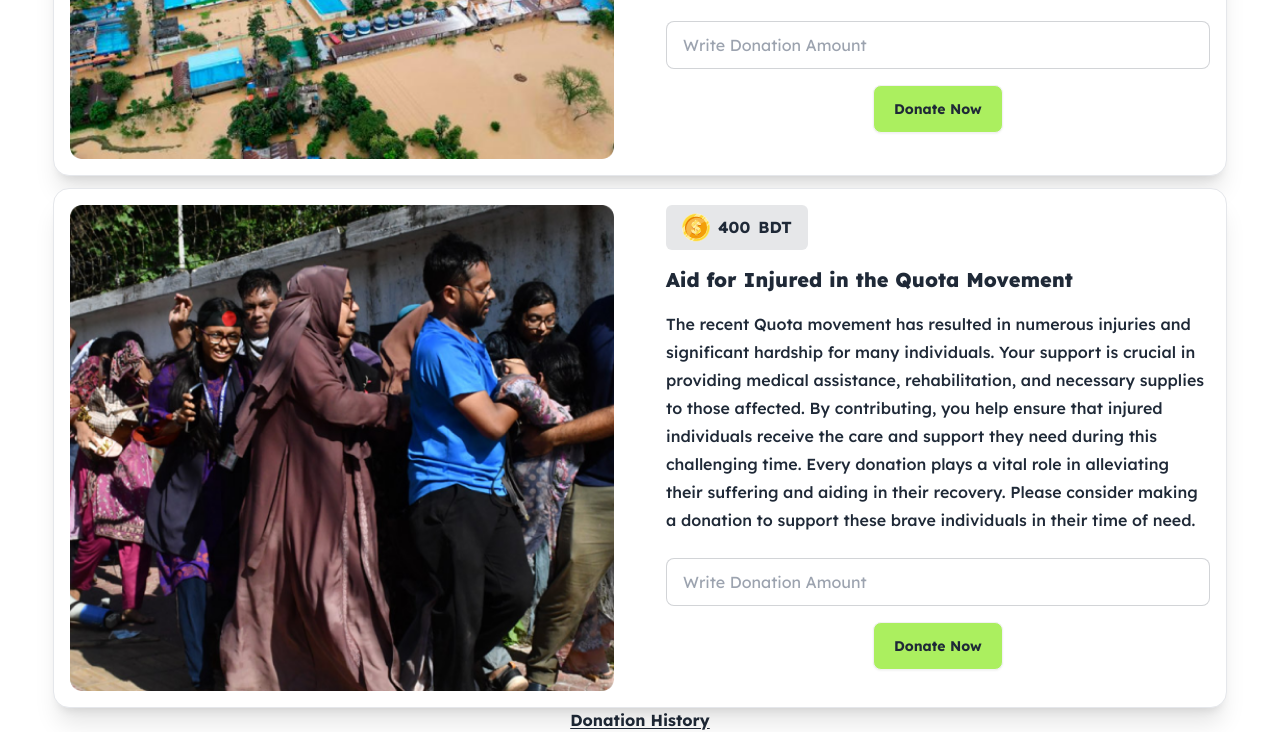
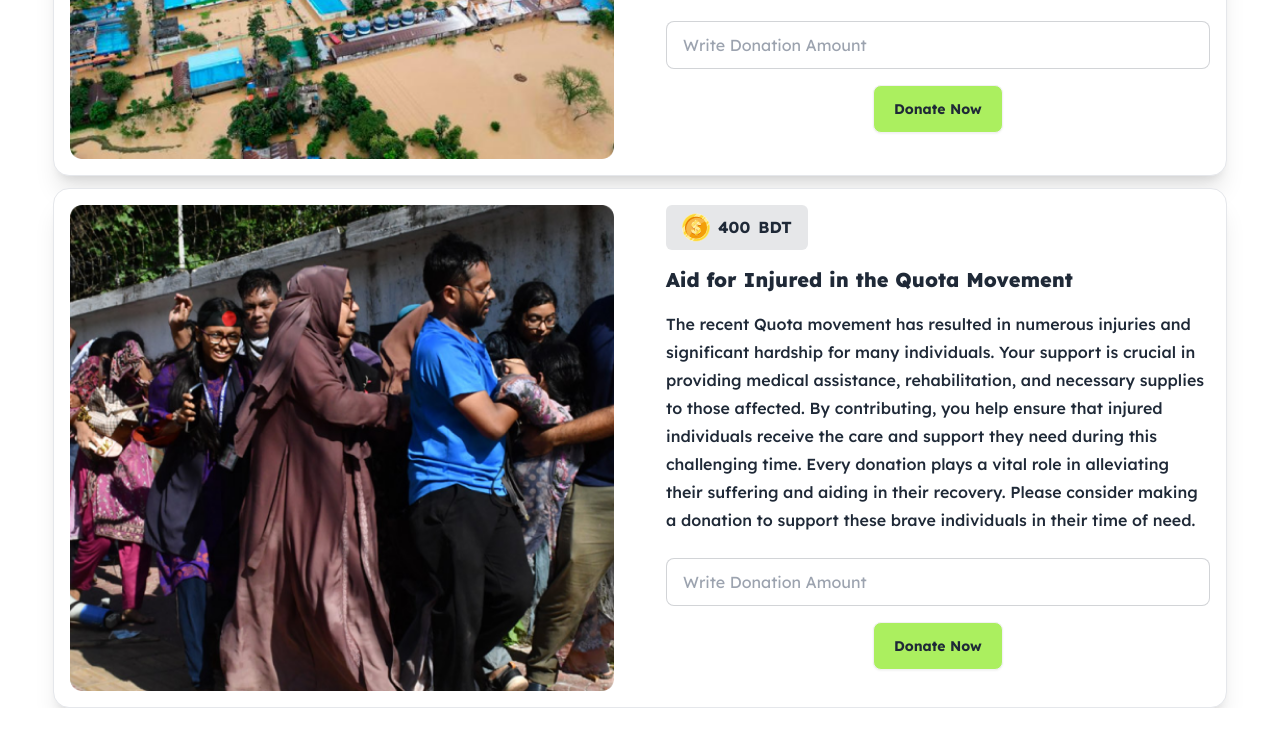
Before and after one commit to Hridoykhan4/DOM_6-Donate_Bangladesh-, a plain HTML site: page index.html in a window 1280 px wide. Shown: the part 956-1688 px from the top of the page. After the commit the page ends 1664 px from the top, so only its background shows below. Drawn offline with nearby package versions, Linux system fonts and the light colour scheme.

Commit message:
final push

```diff
--- a/index.html
+++ b/index.html
@@ -227,7 +227,7 @@
           </div>
         </div>
 
-        <div id="history-section" class="">
+        <div id="history-section" class="hidden">
           <div class="">
             <h3 class="text-center font-bold underline-offset-2 underline">
               Donation History
--- a/scripts/donation.js
+++ b/scripts/donation.js
@@ -20,8 +20,8 @@ document.getElementById("history-btn").addEventListener("click", () => {
   document
     .getElementById("history-btn")
     .classList.add("bg-btn-color", "hover:bg-btn-color");
+  showElementById("history-section");
   hideElementById("card-section");
-  showElementById("history-section");
 });
 document.getElementById("donation-btn").addEventListener("click", () => {
   document
```
